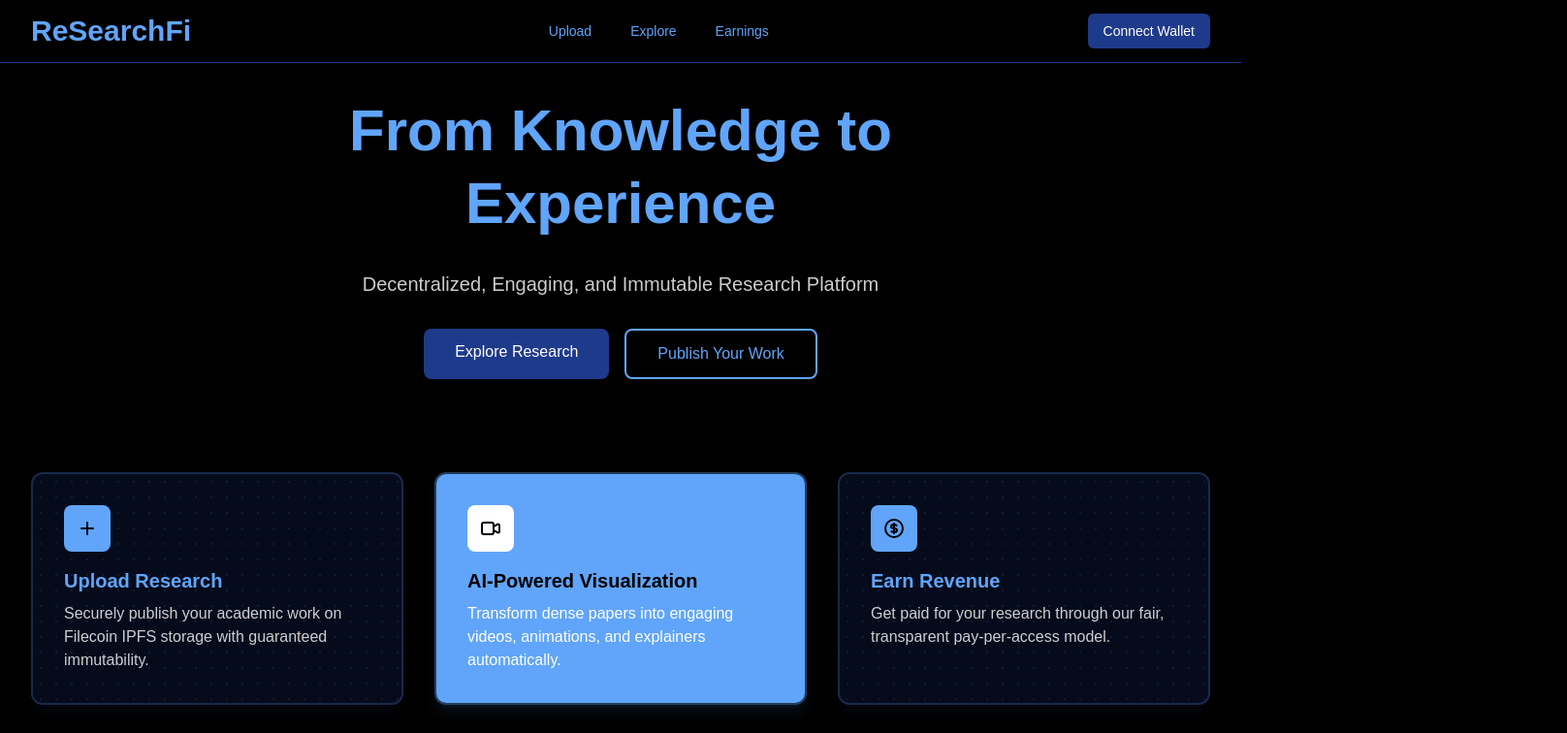
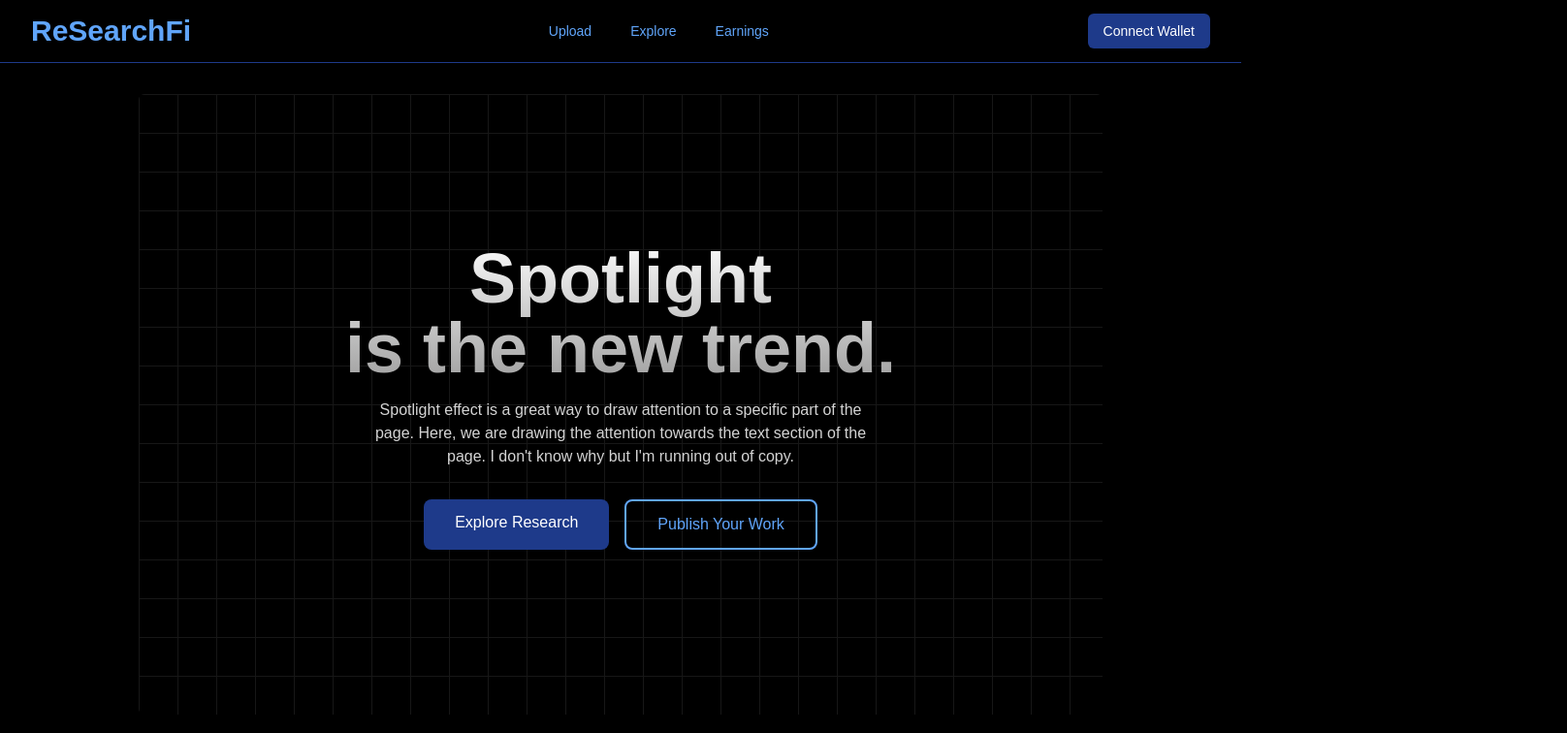
Before and after one commit to ayushsingh82/Nextjs-Starter, a Next.js app: page / in a window 1280 px wide. Shown: the top 756 px of the page at 97% size, 1616 px wide, since content can reach past the window. Built offline with nearby package versions, Linux system fonts and the light colour scheme.

Commit message:
spotlight added

```diff
--- a/package.json
+++ b/package.json
@@ -11,7 +11,7 @@
   "dependencies": {
     "@tabler/icons-react": "^3.34.0",
     "clsx": "^2.1.1",
-    "motion": "^12.17.0",
+    "motion": "^12.23.0",
     "next": "15.3.3",
     "react": "^19.0.0",
     "react-dom": "^19.0.0",
--- a/src/app/page.tsx
+++ b/src/app/page.tsx
@@ -1,18 +1,33 @@
 import Link from 'next/link';
 
-export default function Home() {
+import { cn } from "@/lib/utils";
+import { Spotlight } from "@/components/ui/Spotlight";
+
+function SpotlightPreview() {
   return (
-    <div className="space-y-24">
-      {/* Hero Section */}
-      <section className="relative">
-        <div className="max-w-4xl mx-auto text-center space-y-8">
-          <h1 className="text-5xl md:text-6xl font-bold text-[#60A5FA] leading-tight">
-            From Knowledge to Experience
+    <div className="relative flex h-[40rem] w-full overflow-hidden rounded-md bg-black/[0.96] antialiased md:items-center md:justify-center">
+      <div
+        className={cn(
+          "pointer-events-none absolute inset-0 [background-size:40px_40px] select-none",
+          "[background-image:linear-gradient(to_right,#171717_1px,transparent_1px),linear-gradient(to_bottom,#171717_1px,transparent_1px)]",
+        )}
+      />
+
+      <Spotlight
+        className="-top-40 left-0 md:-top-20 md:left-60"
+        fill="white"
+      />
+      <div className="relative z-10 mx-auto w-full max-w-7xl p-4 pt-20 md:pt-0">
+        <h1 className="bg-opacity-50 bg-gradient-to-b from-neutral-50 to-neutral-400 bg-clip-text text-center text-4xl font-bold text-transparent md:text-7xl">
+          Spotlight <br /> is the new trend.
         </h1>
-          <p className="text-xl text-white/80 max-w-2xl mx-auto">
-            Decentralized, Engaging, and Immutable Research Platform
+        <p className="mx-auto mt-4 max-w-lg text-center text-base font-normal text-neutral-300">
+          Spotlight effect is a great way to draw attention to a specific part
+          of the page. Here, we are drawing the attention towards the text
+          section of the page. I don&apos;t know why but I&apos;m running out of
+          copy.
         </p>
-          <div className="flex flex-col sm:flex-row gap-4 justify-center">
+        <div className="flex flex-col sm:flex-row gap-4 justify-center mt-8">
           <Link
             href="/explore"
             className="px-8 py-3 bg-[#1E3A8A] text-white rounded-lg font-medium hover:bg-[#2563EB] transition-colors"
@@ -20,66 +35,22 @@
             Explore Research
           </Link>
           <Link
-              href="/publish"
+            href="/upload"
             className="px-8 py-3 border-2 border-[#60A5FA] text-[#60A5FA] rounded-lg font-medium hover:bg-[#60A5FA] hover:text-black transition-colors"
           >
             Publish Your Work
           </Link>
         </div>
       </div>
-      </section>
+    </div>
+  );
+}
 
-      {/* Features Grid */}
-      <section className="grid md:grid-cols-2 lg:grid-cols-3 gap-8">
-        <div className="bg-[#1E3A8A]/20 p-8 rounded-xl border-2 border-[#60A5FA]/20 hover:border-[#60A5FA]/40 transition-all duration-300 shadow-lg shadow-[#1E3A8A]/10 relative group">
-          <div className="absolute inset-0 rounded-xl bg-[radial-gradient(#60A5FA_1px,transparent_1px)] [background-size:16px_16px] opacity-10"></div>
-          <div className="absolute inset-0 rounded-xl bg-gradient-to-r from-transparent via-[#60A5FA]/20 to-transparent opacity-0 group-hover:opacity-100 transition-opacity duration-500 animate-[border-beam_2s_ease-in-out_infinite]"></div>
-          <div className="relative">
-            <div className="w-12 h-12 bg-[#60A5FA] rounded-lg flex items-center justify-center mb-4">
-              <svg className="w-6 h-6 text-black" fill="none" stroke="currentColor" viewBox="0 0 24 24">
-                <path strokeLinecap="round" strokeLinejoin="round" strokeWidth={2} d="M12 6v6m0 0v6m0-6h6m-6 0H6" />
-              </svg>
-            </div>
-            <h3 className="text-xl font-semibold text-[#60A5FA] mb-2">Upload Research</h3>
-            <p className="text-white/80">
-              Securely publish your academic work on Filecoin IPFS storage with guaranteed immutability.
-            </p>
-          </div>
-        </div>
-
-        <div className="bg-[#60A5FA]/10 p-8 rounded-xl border-2 border-[#60A5FA]/30 hover:border-[#60A5FA]/50 transition-all duration-300 shadow-lg shadow-[#60A5FA]/10 relative overflow-hidden group">
-          <div className="absolute inset-0 rounded-xl bg-[radial-gradient(#60A5FA_1px,transparent_1px)] [background-size:16px_16px] opacity-15"></div>
-          <div className="absolute inset-0 rounded-xl bg-gradient-to-r from-transparent via-[#60A5FA]/30 to-transparent opacity-0 group-hover:opacity-100 transition-opacity duration-500 animate-[border-beam_2s_ease-in-out_infinite]"></div>
-          <div className="absolute inset-0 bg-[#60A5FA]"></div>
-          <div className="relative">
-            <div className="w-12 h-12 bg-white rounded-lg flex items-center justify-center mb-4">
-              <svg className="w-6 h-6 text-black" fill="none" stroke="currentColor" viewBox="0 0 24 24">
-                <path strokeLinecap="round" strokeLinejoin="round" strokeWidth={2} d="M15 10l4.553-2.276A1 1 0 0121 8.618v6.764a1 1 0 01-1.447.894L15 14M5 18h8a2 2 0 002-2V8a2 2 0 00-2-2H5a2 2 0 00-2 2v8a2 2 0 002 2z" />
-              </svg>
-            </div>
-            <h3 className="text-xl font-semibold text-black mb-2">AI-Powered Visualization</h3>
-            <p className="text-white font-medium">
-              Transform dense papers into engaging videos, animations, and explainers automatically.
-            </p>
-          </div>
-        </div>
-
-        <div className="bg-[#1E3A8A]/20 p-8 rounded-xl border-2 border-[#60A5FA]/20 hover:border-[#60A5FA]/40 transition-all duration-300 shadow-lg shadow-[#1E3A8A]/10 relative group">
-          <div className="absolute inset-0 rounded-xl bg-[radial-gradient(#60A5FA_1px,transparent_1px)] [background-size:16px_16px] opacity-10"></div>
-          <div className="absolute inset-0 rounded-xl bg-gradient-to-r from-transparent via-[#60A5FA]/20 to-transparent opacity-0 group-hover:opacity-100 transition-opacity duration-500 animate-[border-beam_2s_ease-in-out_infinite]"></div>
-          <div className="relative">
-            <div className="w-12 h-12 bg-[#60A5FA] rounded-lg flex items-center justify-center mb-4">
-              <svg className="w-6 h-6 text-black" fill="none" stroke="currentColor" viewBox="0 0 24 24">
-                <path strokeLinecap="round" strokeLinejoin="round" strokeWidth={2} d="M12 8c-1.657 0-3 .895-3 2s1.343 2 3 2 3 .895 3 2-1.343 2-3 2m0-8c1.11 0 2.08.402 2.599 1M12 8V7m0 1v8m0 0v1m0-1c-1.11 0-2.08-.402-2.599-1M21 12a9 9 0 11-18 0 9 9 0 0118 0z" />
-              </svg>
-            </div>
-            <h3 className="text-xl font-semibold text-[#60A5FA] mb-2">Earn Revenue</h3>
-            <p className="text-white/80">
-              Get paid for your research through our fair, transparent pay-per-access model.
-            </p>
-          </div>
-        </div>
-      </section>
+export default function Home() {
+  return (
+    <div className="space-y-24">
+      {/* Spotlight Section */}
+      <SpotlightPreview />
 
       {/* Why Filecoin Section */}
       <section className="bg-[#60A5FA]/3 rounded-2xl p-12 border border-[#60A5FA] relative">
@@ -155,7 +126,7 @@
         </p>
         <div className="flex flex-col sm:flex-row gap-4 justify-center">
           <Link
-            href="/publish"
+            href="/upload"
             className="px-8 py-3 bg-[#1E3A8A] text-white rounded-lg font-medium hover:bg-[#2563EB] transition-colors"
           >
             Start Publishing
--- /dev/null
+++ b/src/components/ui/Spotlight.tsx
@@ -0,0 +1,56 @@
+import React from "react";
+import { cn } from "@/lib/utils";
+
+type SpotlightProps = {
+  className?: string;
+  fill?: string;
+};
+
+export const Spotlight = ({ className, fill }: SpotlightProps) => {
+  return (
+    <svg
+      className={cn(
+        "animate-spotlight pointer-events-none absolute z-[1]  h-[169%] w-[138%] lg:w-[84%] opacity-0",
+        className
+      )}
+      xmlns="http://www.w3.org/2000/svg"
+      viewBox="0 0 3787 2842"
+      fill="none"
+    >
+      <g filter="url(#filter)">
+        <ellipse
+          cx="1924.71"
+          cy="273.501"
+          rx="1924.71"
+          ry="273.501"
+          transform="matrix(-0.822377 -0.568943 -0.568943 0.822377 3631.88 2291.09)"
+          fill={fill || "white"}
+          fillOpacity="0.21"
+        ></ellipse>
+      </g>
+      <defs>
+        <filter
+          id="filter"
+          x="0.860352"
+          y="0.838989"
+          width="3785.16"
+          height="2840.26"
+          filterUnits="userSpaceOnUse"
+          colorInterpolationFilters="sRGB"
+        >
+          <feFlood floodOpacity="0" result="BackgroundImageFix"></feFlood>
+          <feBlend
+            mode="normal"
+            in="SourceGraphic"
+            in2="BackgroundImageFix"
+            result="shape"
+          ></feBlend>
+          <feGaussianBlur
+            stdDeviation="151"
+            result="effect1_foregroundBlur_1065_8"
+          ></feGaussianBlur>
+        </filter>
+      </defs>
+    </svg>
+  );
+};
--- /dev/null
+++ b/tailwind.config.js
@@ -0,0 +1,24 @@
+/** @type {import('tailwindcss').Config} */
+module.exports = {
+    content: ["./src/**/*.{ts,tsx}"],
+    theme: {
+      extend: {
+        animation: {
+          spotlight: "spotlight 2s ease .75s 1 forwards",
+        },
+        keyframes: {
+          spotlight: {
+            "0%": {
+              opacity: 0,
+              transform: "translate(-72%, -62%) scale(0.5)",
+            },
+            "100%": {
+              opacity: 1,
+              transform: "translate(-50%,-40%) scale(1)",
+            },
+          },
+        },
+      },
+    },
+    plugins: [],
+  };
```
Also changed, not shown: 1 other file (tests, documents, lock files or other folders). Lines whose indentation alone changed are shown as unchanged.
